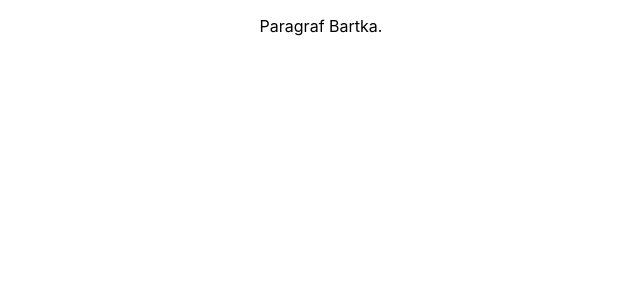
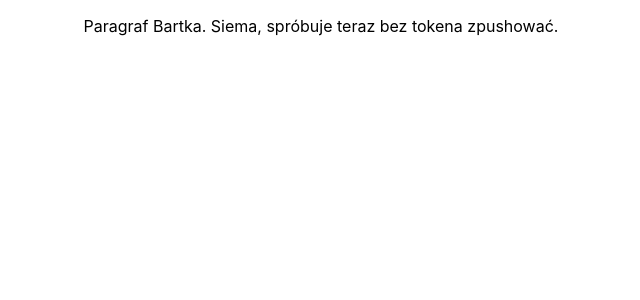
Before and after one commit to Snikerso/optymalisci, a React (Create React App) app: page / in a window 1280 px wide. Shown: the top 300 px of the page, without its empty margins (319-959 px from the left). Built offline with nearby package versions, Linux system fonts and the light colour scheme.

Commit message:
Zpushuje bez tokena.

```diff
--- a/src/App.js
+++ b/src/App.js
@@ -7,6 +7,7 @@ function App() {
 
     <p>
       Paragraf Bartka.
+      Siema, spróbuje teraz bez tokena zpushować.
     </p>
 
     </div>
```
